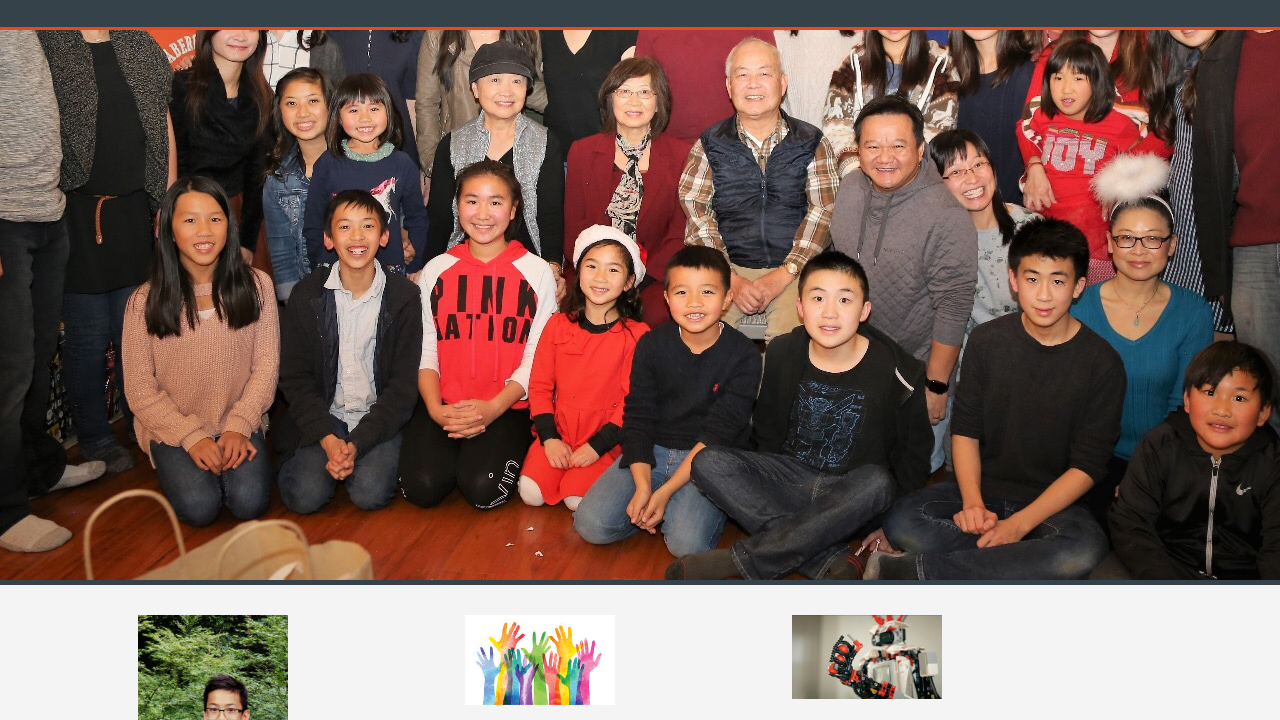
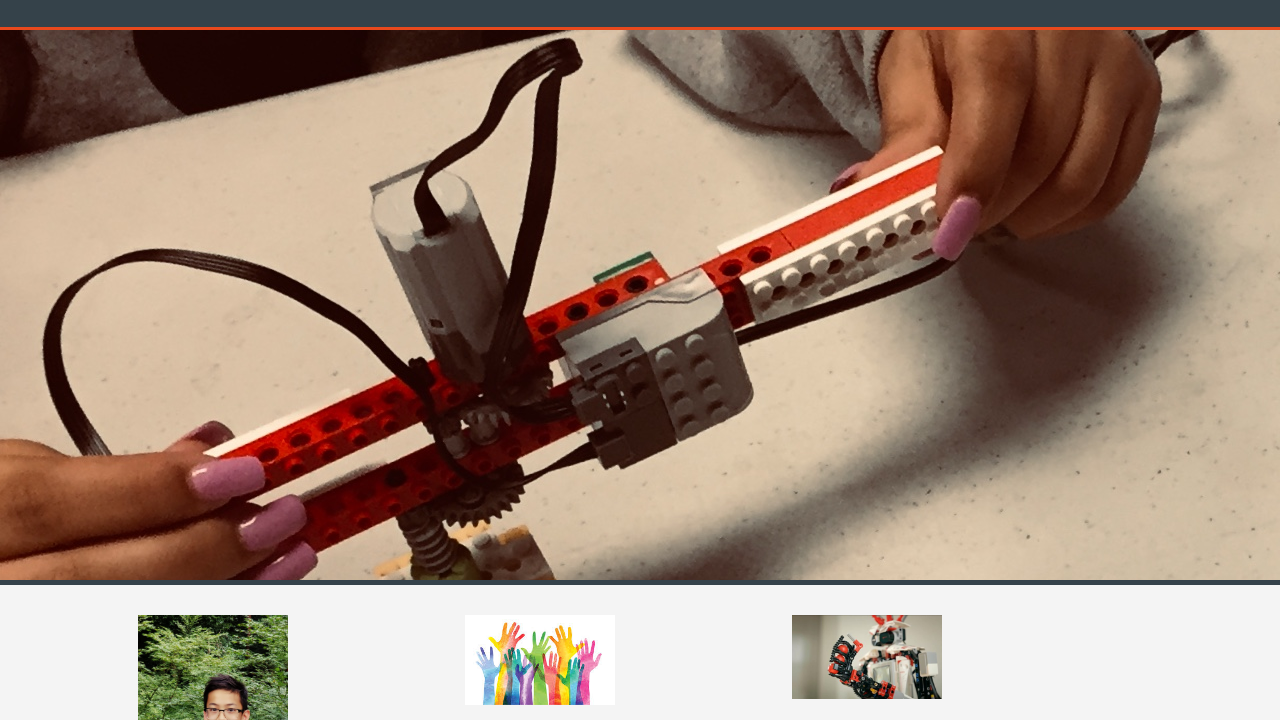
Before and after one commit to KyleCodeNg168/ResumeWebsite, a plain HTML site: page index.html in a window 1280 px wide. Shown: the part 73-793 px from the top of the page. Drawn offline with Linux system fonts and the light colour scheme.

Commit message:
Update superstyle.css

```diff
--- a/css/superstyle.css
+++ b/css/superstyle.css
@@ -95,7 +95,7 @@
     /*showcase aka the big picture*/
     #showcase{
       min-height:  550px;
-      background: url("../img/Family.jpg") no-repeat -80px -280px;
+      background: url("../img/Innov8rzWEDOpicture.jpg") no-repeat -80px -280px;
       text-align: center;
       color: #ffffff;
       border-bottom: #35424a 5px solid;
```
